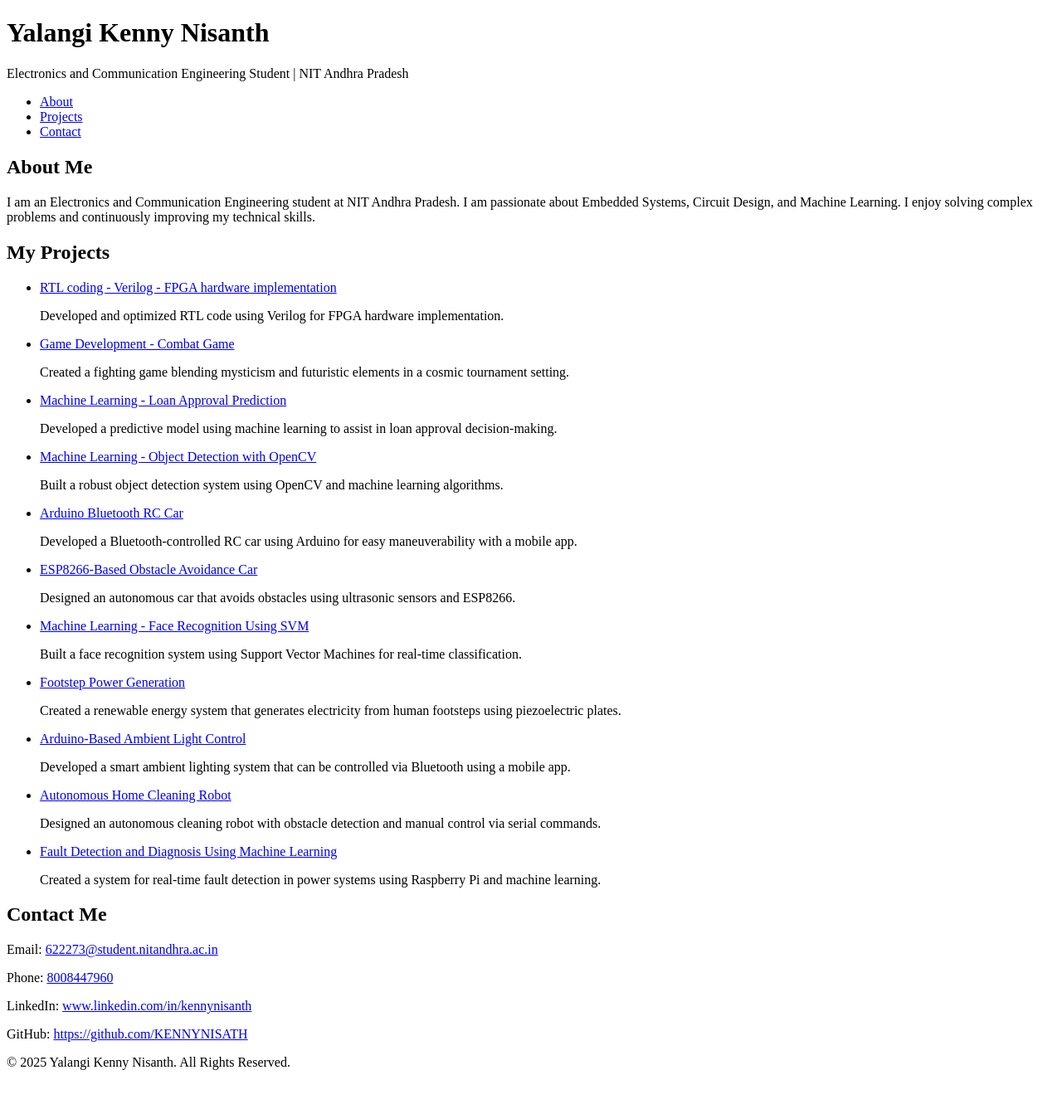
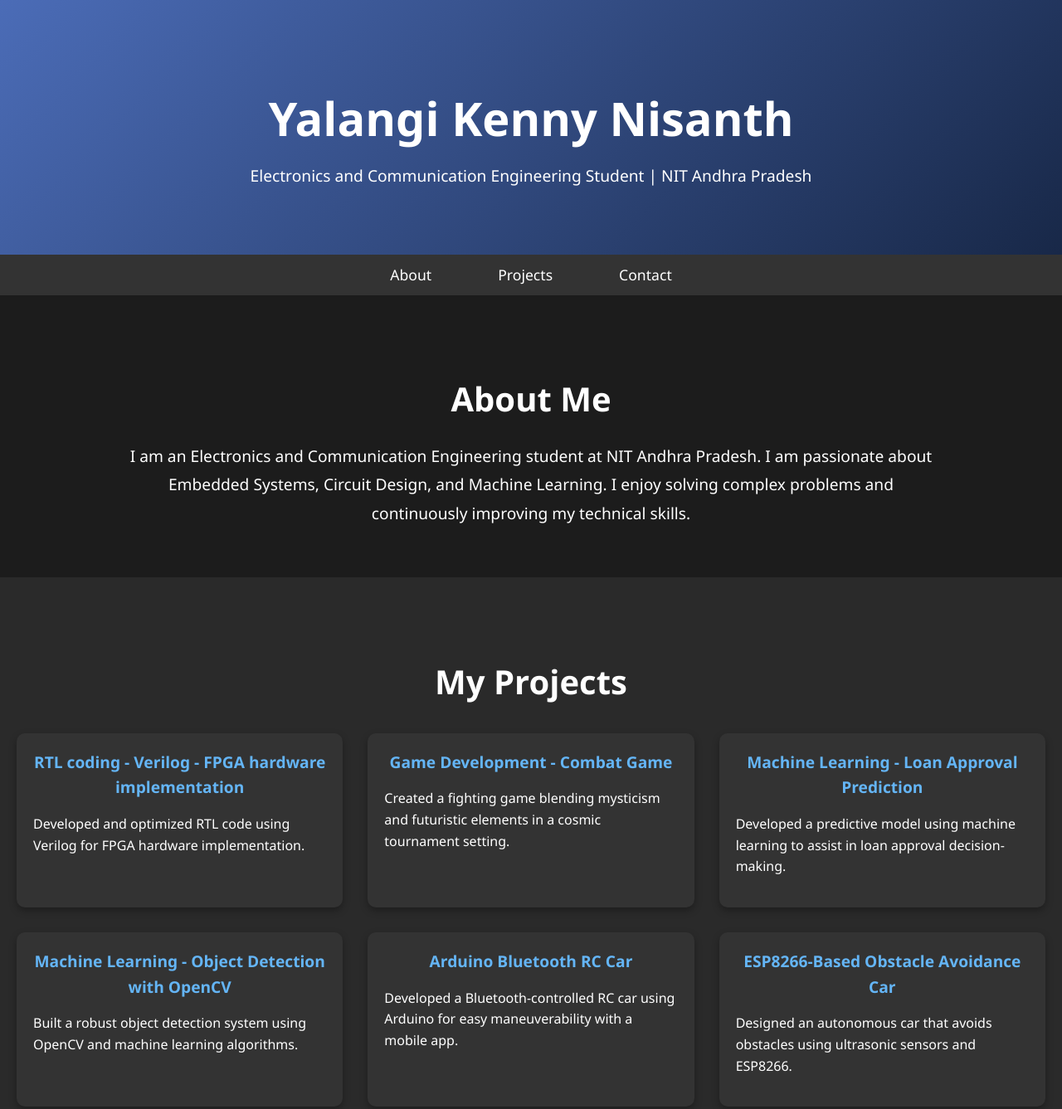
Before and after one commit to KENNYNISATH/portfolio, a plain HTML site: page index.html in a window 1280 px wide. Shown: the top 1337 px of the page at 83% size. Before the commit the page ends 1306 px from the top, so only its background shows below. Drawn offline with Linux system fonts and the light colour scheme.

Commit message:
Update style.css

```diff
--- a/style.css
+++ b/style.css
@@ -1,20 +1,178 @@
-// Highlight the current active section in the navigation
-const sections = document.querySelectorAll('section');
-const navLinks = document.querySelectorAll('.nav a');
+/* Global Styles */
+body {
+    font-family: 'Segoe UI', Tahoma, Geneva, Verdana, sans-serif;
+    margin: 0;
+    padding: 0;
+    background-color: #121212; /* Dark background */
+    color: white; /* White text */
+    line-height: 1.6;
+}
 
-window.addEventListener('scroll', () => {
-    let currentSection = '';
-    sections.forEach(section => {
-        const sectionTop = section.offsetTop;
-        if (pageYOffset >= sectionTop - 50) {
-            currentSection = section.getAttribute('id');
-        }
-    });
+/* Header */
+header {
+    background: linear-gradient(135deg, #4b6cb7, #182848);
+    color: white;
+    padding: 60px 0;
+    text-align: center;
+    animation: fadeIn 1.5s ease-in-out;
+}
 
-    navLinks.forEach(link => {
-        link.classList.remove('active');
-        if (link.getAttribute('href').includes(currentSection)) {
-            link.classList.add('active');
-        }
-    });
-});
+header h1 {
+    font-size: 3.5rem;
+    margin-bottom: 10px;
+}
+
+header p {
+    font-size: 1.2rem;
+    margin-top: 0;
+}
+
+/* Navigation */
+nav {
+    background-color: #333;
+    text-align: center;
+    padding: 10px 0;
+}
+
+nav ul {
+    list-style: none;
+    padding: 0;
+    margin: 0;
+    display: flex;
+    justify-content: center;
+}
+
+nav ul li {
+    margin: 0 20px;
+}
+
+nav ul li a {
+    text-decoration: none;
+    color: #fff;
+    font-size: 1.1rem;
+    padding: 10px 20px;
+    border-radius: 5px;
+    transition: background-color 0.3s ease;
+}
+
+nav ul li a:hover {
+    background-color: #4b6cb7;
+}
+
+/* About Section */
+.about {
+    padding: 60px 20px;
+    background-color: #1c1c1c;
+    text-align: center;
+}
+
+.about h2 {
+    font-size: 2.5rem;
+    margin-bottom: 20px;
+}
+
+.about p {
+    font-size: 1.2rem;
+    width: 80%;
+    margin: 0 auto;
+    line-height: 1.8;
+}
+
+/* Projects Section */
+.projects {
+    padding: 60px 20px;
+    background-color: #2a2a2a;
+}
+
+.projects h2 {
+    font-size: 2.5rem;
+    margin-bottom: 30px;
+    text-align: center;
+}
+
+.projects ul {
+    list-style-type: none;
+    padding: 0;
+    display: grid;
+    grid-template-columns: repeat(auto-fit, minmax(300px, 1fr));
+    gap: 30px;
+}
+
+.projects ul li {
+    background-color: #333;
+    padding: 20px;
+    border-radius: 10px;
+    box-shadow: 0 4px 10px rgba(0, 0, 0, 0.3);
+    transition: transform 0.3s ease, box-shadow 0.3s ease;
+}
+
+.projects ul li a {
+    text-decoration: none;
+    color: #64b5f6;
+    font-size: 1.2rem;
+    font-weight: bold;
+    display: block;
+    text-align: center;
+}
+
+.projects ul li:hover {
+    transform: scale(1.05);
+    box-shadow: 0 6px 20px rgba(0, 0, 0, 0.5);
+}
+
+.projects ul li a:hover {
+    color: #bbdefb;
+}
+
+/* Contact Section */
+.contact {
+    padding: 60px 20px;
+    background-color: #1c1c1c;
+    text-align: center;
+}
+
+.contact h2 {
+    font-size: 2.5rem;
+    margin-bottom: 20px;
+}
+
+.contact p {
+    font-size: 1.2rem;
+    margin-bottom: 10px;
+}
+
+.contact a {
+    color: #64b5f6;
+    text-decoration: none;
+}
+
+.contact a:hover {
+    text-decoration: underline;
+}
+
+/* Footer */
+footer {
+    background-color: #121212;
+    text-align: center;
+    padding: 20px;
+}
+
+footer p {
+    font-size: 1rem;
+}
+
+/* Animation */
+@keyframes fadeIn {
+    0% {
+        opacity: 0;
+    }
+    100% {
+        opacity: 1;
+    }
+}
+
+@media (max-width: 768px) {
+    .projects ul {
+        grid-template-columns: 1fr;
+    }
+}
```
